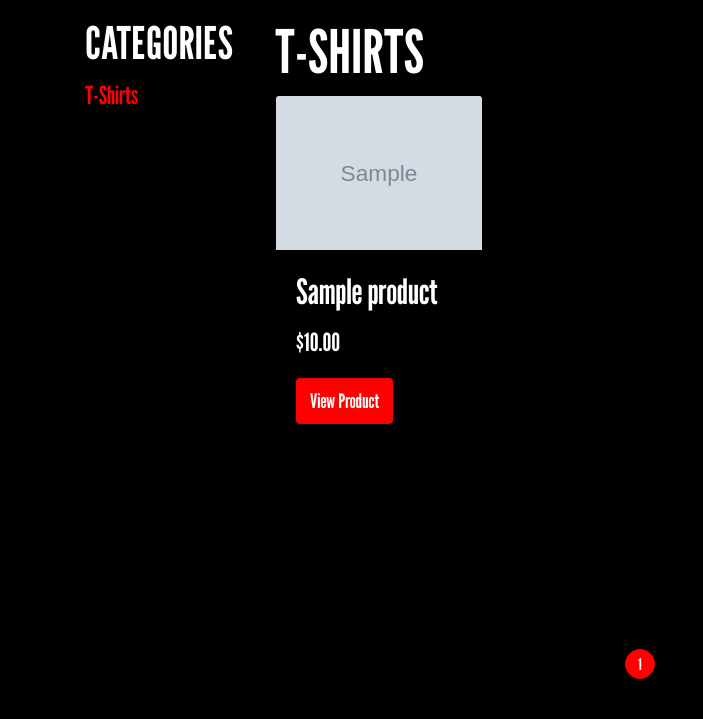
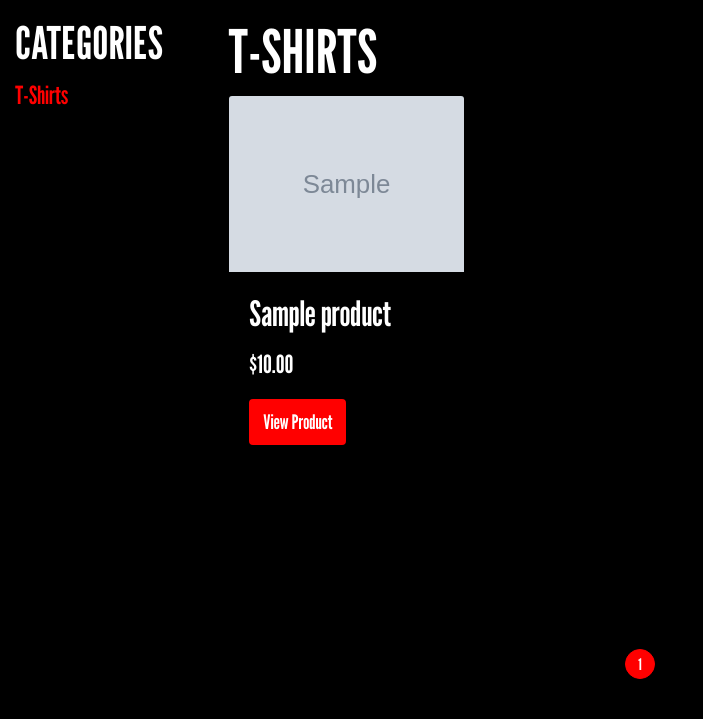
Before and after one commit to JackPflaum/StuffMyWifeSays, a Django app: page /products/1/ in a window 1280 px wide. Shown: the part 87-806 px from the top of the page, without its empty margins (0-703 px from the left). Run offline with Django 4.2, Linux system fonts and the light colour scheme; tables that the repository leaves empty hold one stand-in row (values such as "Sample post"); grey boxes marked "Sample" are stand-in pictures; some libraries are stand-ins or nearby versions.

Commit message:
made products page container width wider to better fit its content

```diff
--- a/Stuff_My_Wife_Says/static/css/styles.css
+++ b/Stuff_My_Wife_Says/static/css/styles.css
@@ -194,6 +194,10 @@ label {
 
 
 /*--------------------------------------Products Page-----------------------------------------*/
+/*width of products page container for content*/
+.products-container {
+    max-width: 1400px;
+}
 
 /*category column setup*/
 .categories-column {
--- a/Stuff_My_Wife_Says/templates/products.html
+++ b/Stuff_My_Wife_Says/templates/products.html
@@ -3,7 +3,7 @@
 {% load static %}
 
 {% block content%}
-<div class="container">
+<div class="container products-container">
     <header>
         <h1 class="pb-2">{{ category }}</h1>
     </header>
```
